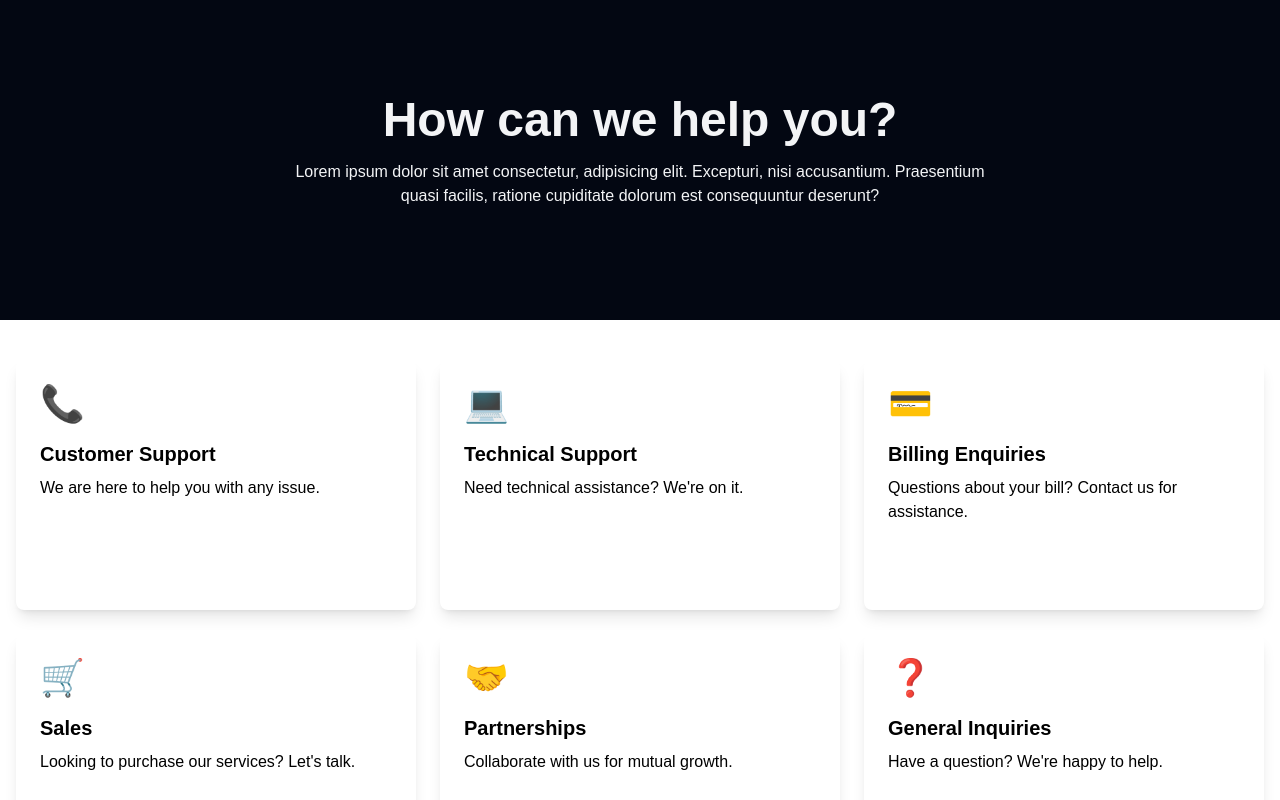
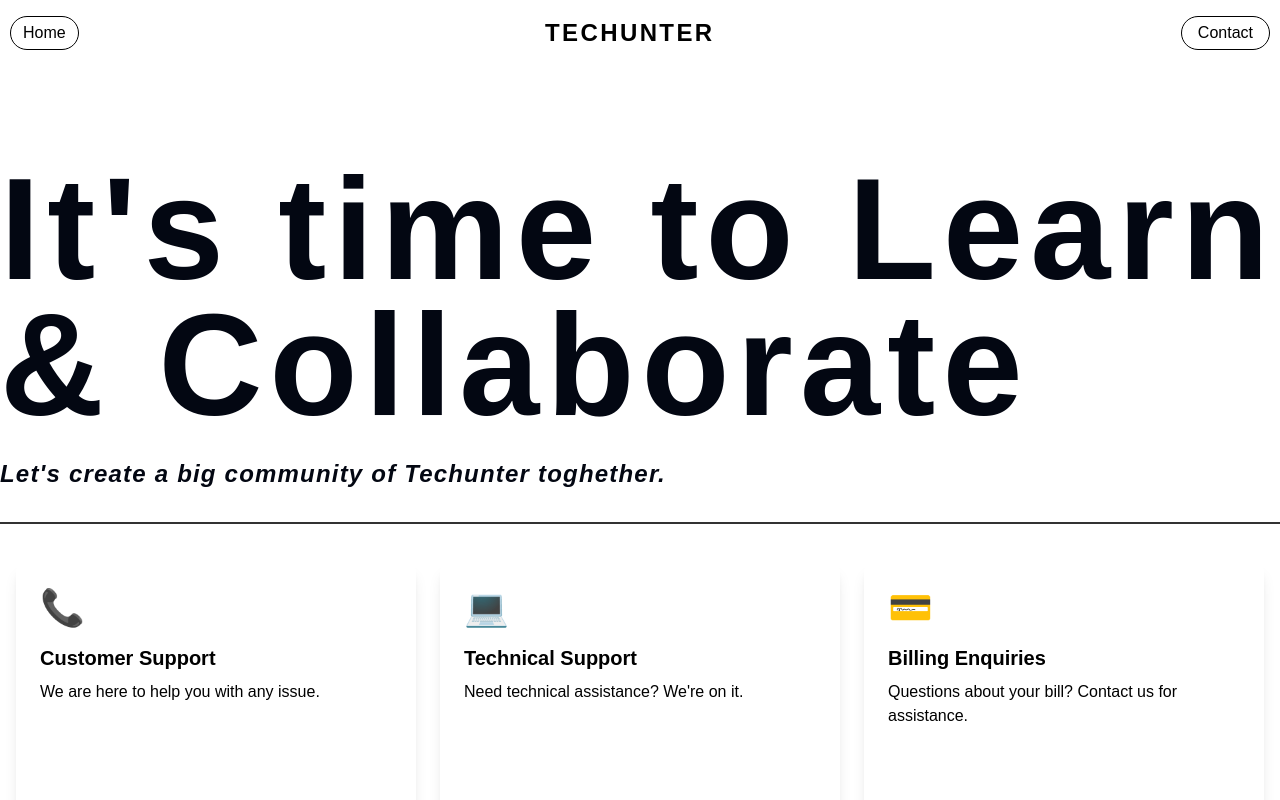
Before and after one commit to techunterhub/techunter, a Next.js app: page /contact in a window 1280 px wide. Shown: the top 800 px of the page. Built offline with nearby package versions, Linux system fonts and the light colour scheme.

Commit message:
feat : navbar added and conbtact header changes

```diff
--- a/app/(home)/page.tsx
+++ b/app/(home)/page.tsx
@@ -4,7 +4,7 @@ export default function Home() {
   return (
     <div className="min-h-screen grid place-items-center font-[family-name:var(--font-geist-sans)]">
      <div className="text-center">
-     <h1 className="text-2xl text-gray-100 font-bold">We are tech hunter join us on </h1>
+     <h1 className="text-2xl text-gray-950 font-bold">We are tech hunter join us on </h1>
       <Link target="_blank" className="text-teal-800 text-4xl font-bold" href="https://discord.gg/QF4EvhWm">
         Discord
       </Link>
--- a/app/api/contact.ts
+++ /dev/null
@@ -1,52 +0,0 @@
-const nodemailer = require('nodemailer');
-
-export default async function handler(req, res) {
-  res.setHeader('Content-Type', 'application/json');
-
-  const { name, email, subject, message } = req.body;
-
-  return new Promise((resolve, reject) => {
-    /**
-     * First we setup a 'transporter' which contains our credentials.
-     * I'm sure there is a better way to protect this information but for
-     * now it's stuffed in environment variables
-     */
-    const transporter = nodemailer.createTransport({
-      host: process.env.ZOHO_HOST ,
-      port: 587,
-      secure: false,
-      auth: {
-        user: process.env.ZOHO_USER,
-        pass: process.env.ZOHO_PASS
-      }
-    });
-
-    /**
-     * Then we can call the transporter.sendMail method, which will actually
-     * send the email. There are two options on sendMail, you can use a
-     * callbacak function, or if a callback is not specified, it returns
-     * a Promise.
-     */
-    transporter
-      .sendMail({
-        from: email, // sender address
-        to: process.env.ZOHO_EMAIL, // list of receivers
-        subject: subject, // Subject line
-        text: message, // plain text body
-        html: `<div>${message} <br /><br />Thank you,<br />${name}</div>`
-      })
-      .then((response) => {
-        // On a successful email send
-        res
-          .status(200)
-          .json({ error: false, emailSent: true, errors: [], response });
-        resolve();
-      })
-      .catch((error) => {
-        res
-          .status(500)
-          .json({ error: true, emailSent: false, errors: [error] });
-        reject(new Error(error));
-      });
-  });
-}
--- a/app/api/route.ts
+++ /dev/null
@@ -1,11 +0,0 @@
-import { headers } from 'next/headers'
-
-export async function GET(request: Request) {
-  const headersList = headers()
-  const referer = headersList.get('referer')
-
-  return new Response('Hello, Next.js!', {
-    status: 200,
-    headers: { referer: referer },
-  })
-}
--- /dev/null
+++ b/app/api/send-mail/route.ts
@@ -0,0 +1,40 @@
+const nodemailer = require('nodemailer');
+
+export async function POST(req: Request, res: Response) {
+  // await res.setHeader('Content-Type', 'application/json');
+  console.log(req);
+  // const { name, email, subject, message } =await req.body();
+
+  // return new Promise((resolve, reject) => {
+  //   const transporter = nodemailer.createTransport({
+  //     host: process.env.ZOHO_HOST ,
+  //     port: 587,
+  //     secure: false,
+  //     auth: {
+  //       user: process.env.ZOHO_USER,
+  //       pass: process.env.ZOHO_PASS
+  //     }
+  //   });
+
+  //   transporter
+  //     .sendMail({
+  //       from: email,
+  //       to: process.env.ZOHO_EMAIL,
+  //       subject: subject,
+  //       text: message,
+  //       html: `<div>${message} <br /><br />Thank you,<br />${name}</div>`
+  //     })
+  //     .then((response) => {
+  //       res
+  //         .status(200)
+  //         .json({ error: false, emailSent: true, errors: [], response });
+  //       resolve();
+  //     })
+  //     .catch((error) => {
+  //       res
+  //         .status(500)
+  //         .json({ error: true, emailSent: false, errors: [error] });
+  //       reject(new Error(error));
+  //     });
+  // });
+}
--- a/app/contact/page.tsx
+++ b/app/contact/page.tsx
@@ -45,13 +45,18 @@ export default function Contact() {
   ];
 
   return (
-    <div className="">
-      <div className="bg-gray-950 py-[6rem] text-center text-gray-100">
-        <h1 className="text-5xl font-semibold">How can we help you?</h1>
-        <p className="max-w-[720px] mx-auto py-4">
-          Lorem ipsum dolor sit amet consectetur, adipisicing elit. Excepturi, nisi accusantium. Praesentium quasi facilis, ratione cupiditate dolorum est consequuntur deserunt?
-        </p>
+    <div className="max-w-[1450px] mx-auto">
+            <div className="mb-8 font-montserrat">
+        <div className="mt-28 flex flex-col gap-6">
+          <h1 className="font-montserrat text-4xl font-bold leading-[3rem] tracking-wider text-gray-950 sm:text-[4.5rem] sm:leading-[4.5rem] md:text-[5.2rem] md:leading-[5rem] lg:text-[8rem] lg:leading-[7.5rem] xl:text-[9rem] xl:leading-[8.5rem]">
+            It's time to Learn & Collaborate
+          </h1>
+          <p className="font-montserrat text-base font-semibold italic tracking-wider text-gray-950 sm:text-xl md:text-2xl">
+            Let's create a big community of Techunter toghether.
+          </p>
+        </div>
       </div>
+      <div className="mt-3 w-full border border-black opacity-80"></div>
       <ContactCards cardData={cardData} />
       <h1 className="text-3xl font-semibold text-center">Contact us below</h1>
       <Form />
--- a/app/layout.tsx
+++ b/app/layout.tsx
@@ -2,7 +2,7 @@ import type { Metadata } from "next";
 import localFont from "next/font/local";
 import "./globals.css";
 import { Providers } from "../store/provider";
-
+import Navbar from "@/components/Navbar";
 const geistSans = localFont({
   src: "./fonts/GeistVF.woff",
   variable: "--font-geist-sans",
@@ -30,6 +30,7 @@ export default function RootLayout({
         className={`${geistSans.variable} ${geistMono.variable} antialiased`}
       >
         <Providers>
+        <Navbar />
         {children}
         </Providers>
       </body>
--- /dev/null
+++ b/components/Navbar.tsx
@@ -0,0 +1,24 @@
+'use client';
+
+import Link from "next/link";
+
+const Navbar = () => {
+  return (
+    <nav className="mb-4 w-full pt-4 text-black px-[10px]">
+      <div className="flex items-center justify-between font-montserrat font-extralight">
+        <Link href="/" className="rounded-full border border-black bg-transparent px-3 py-1 text-center text-black">
+          Home
+        </Link>
+
+        <Link href="/" className="font-montserrat uppercase text-base font-extrabold tracking-widest sm:text-2xl">
+          techunter
+        </Link>
+        <Link href="/contact" className="rounded-full border border-black bg-transparent px-4 py-1 text-center text-black">
+          Contact
+        </Link>
+      </div>
+    </nav>
+  );
+};
+
+export default Navbar;
--- a/components/contact/Form.tsx
+++ b/components/contact/Form.tsx
@@ -17,6 +17,7 @@ export function Form() {
     message: '',
   });
 
+
   const handleInputChange = (e: React.ChangeEvent<HTMLInputElement | HTMLTextAreaElement>) => {
     const { name, value } = e.target;
     setFormData({
@@ -28,7 +29,7 @@ export function Form() {
   const handleSubmit = async (e: React.FormEvent<HTMLFormElement>) => {
     e.preventDefault();
 
-    const response = await fetch('/api/send-email', {
+    await fetch('/api/send-mail', {
       method: 'POST',
       headers: {
         'Content-Type': 'application/json',
@@ -36,13 +37,13 @@ export function Form() {
       body: JSON.stringify(formData),
     });
 
-    const data = await response.json();
-    if (data.success) {
-      alert('Email sent successfully!');
-      setFormData({ name: '', email: '', subject: '', message: '' }); // Reset form
-    } else {
-      alert('Failed to send email: ' + data.error);
-    }
+    // const data = await response.json();
+    // if (data.success) {
+    //   alert('Email sent successfully!');
+    //   setFormData({ name: '', email: '', subject: '', message: '' }); // Reset form
+    // } else {
+    //   alert('Failed to send email: ' + data.error);
+    // }
   };
   return (
     <div className="max-w-[600px] mx-auto p-6 bg-white shadow-md rounded-md">
```
